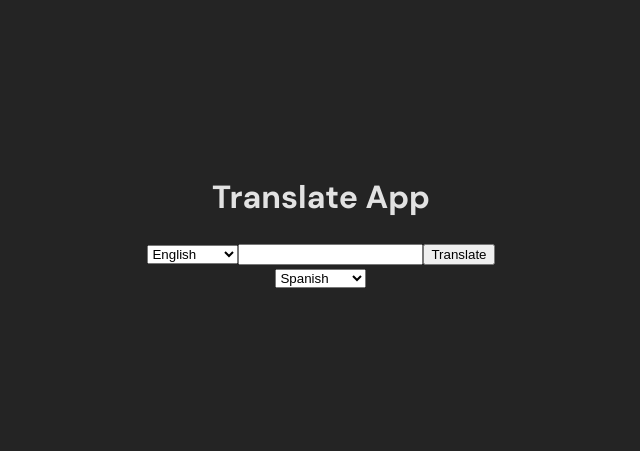
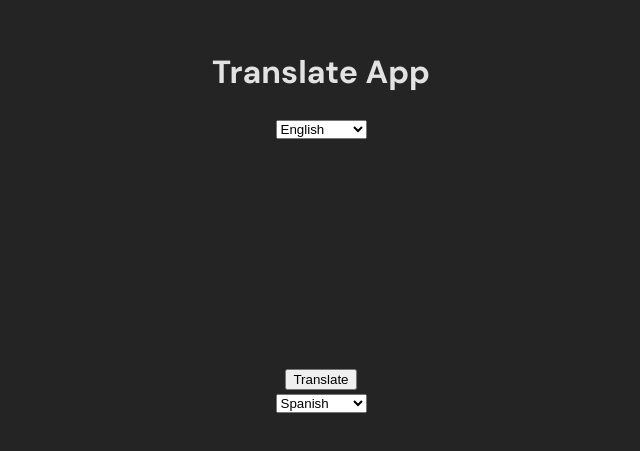
Before and after one commit to Marcobc-exe/translate-app, a React (Vite) app: page / in a window 1280 px wide. Shown: the part 179-630 px from the top of the page, without its empty margins (319-959 px from the left). Built offline with nearby package versions, Linux system fonts and the light colour scheme.

Commit message:
funct: Working on styles

```diff
--- a/src/components/Inputs/Input.tsx
+++ b/src/components/Inputs/Input.tsx
@@ -1,19 +1,21 @@
+import "./input.css"
+import { Grid } from "@mui/material";
 import type { ChangeEvent, FC } from "react";
 
 type Props = {
   handleOnChangeInput: (value: ChangeEvent<HTMLInputElement>) => void;
 };
 
-/**
- * Todo: handle input's size while user write down on it
- */
 export const Input: FC<Props> = ({ handleOnChangeInput }) => {
   return (
+    <Grid size={6} width={'100%'}>
       <input
         type="text"
+        className="input-base"
         onChange={(e: ChangeEvent<HTMLInputElement>) =>
           handleOnChangeInput(e)
         }
       />
+    </Grid>
   );
 };
--- /dev/null
+++ b/src/components/Inputs/input.css
@@ -0,0 +1,6 @@
+.input-base {
+  width: 100%;
+  border: none;
+  background-color: transparent;
+  height: 28vh;
+}
```
Lines whose indentation alone changed are shown as unchanged.
